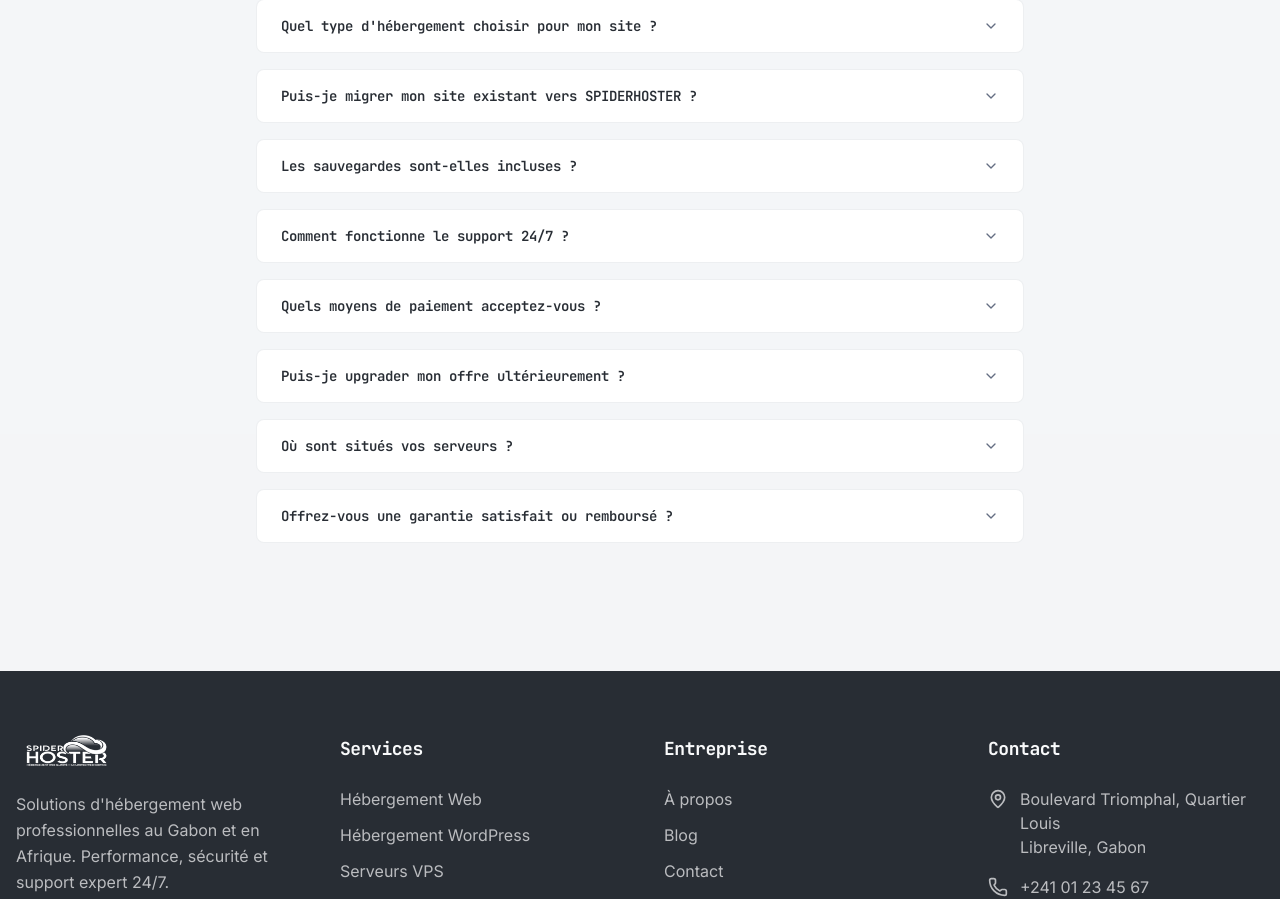
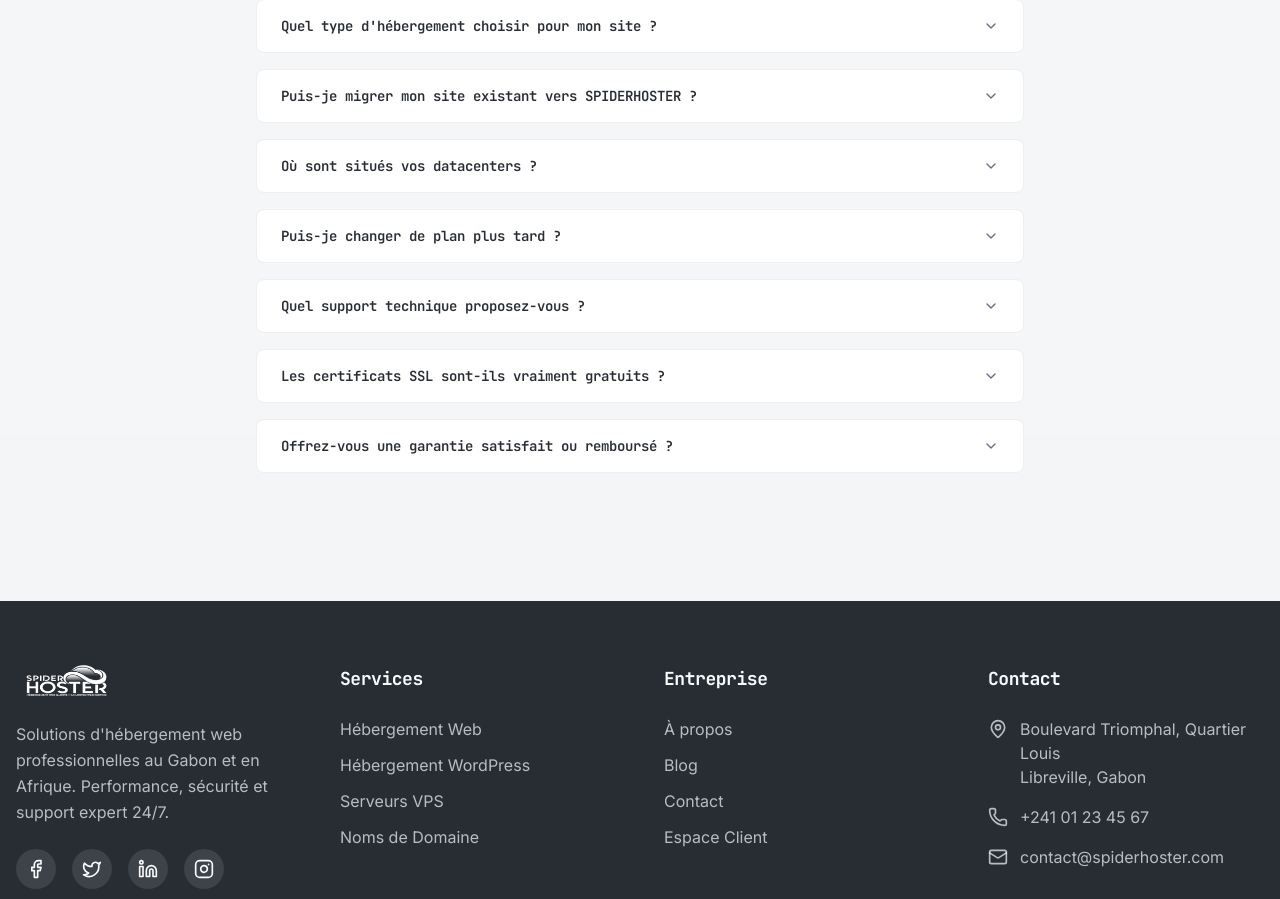
Before and after one commit to brice214/sg-6b163f7e-d25b-45da-95b7-a0681ea5011c-1791216779, a Next.js app: page / in a window 1280 px wide. Shown: the part 5917-6816 px from the top of the page. Built offline with nearby package versions, Linux system fonts and the light colour scheme.

Commit message:
docs(faq): update datacenter location and remove entries

```diff
--- a/src/components/homepage/FAQ.tsx
+++ b/src/components/homepage/FAQ.tsx
@@ -16,24 +16,20 @@ export function FAQ() {
       answer: "Oui, absolument ! Notre équipe technique vous assiste gratuitement dans la migration de votre site. Contactez notre support avec les détails de votre hébergement actuel et nous nous occupons du transfert sans interruption de service.",
     },
     {
-      question: "Les sauvegardes sont-elles incluses ?",
-      answer: "Oui, toutes nos offres Business et Premium incluent des sauvegardes automatiques quotidiennes. Vos données sont sauvegardées sur des serveurs distincts et vous pouvez restaurer votre site à tout moment depuis cPanel.",
+      question: "Où sont situés vos datacenters ?",
+      answer: "Nos datacenters sont situés au Royaume-Uni, garantissant une infrastructure de pointe avec une connectivité optimale pour l'Afrique et le monde entier."
     },
     {
-      question: "Comment fonctionne le support 24/7 ?",
-      answer: "Notre équipe technique est disponible 24h/24 et 7j/7 par téléphone, email et chat en direct. Les clients Business et Premium bénéficient d'un support prioritaire avec temps de réponse garanti sous 30 minutes.",
+      question: "Puis-je changer de plan plus tard ?",
+      answer: "Oui, vous pouvez upgrader ou downgrader votre plan à tout moment depuis votre espace client. Les changements sont appliqués immédiatement."
     },
     {
-      question: "Quels moyens de paiement acceptez-vous ?",
-      answer: "Nous acceptons Airtel Money, Moov Money, cartes bancaires (Visa, Mastercard), virements bancaires, chèques et paiement en espèces à nos bureaux de Libreville. Le renouvellement peut être automatisé via carte bancaire ou mobile money.",
+      question: "Quel support technique proposez-vous ?",
+      answer: "Notre équipe d'experts est disponible 24/7 par email, chat en direct et téléphone pour vous accompagner à tout moment."
     },
     {
-      question: "Puis-je upgrader mon offre ultérieurement ?",
-      answer: "Oui, vous pouvez upgrader vers une offre supérieure à tout moment. Le changement est instantané et vous ne payez que la différence au prorata pour la période restante. Aucune interruption de service pendant la migration.",
-    },
-    {
-      question: "Où sont situés vos serveurs ?",
-      answer: "Nos serveurs sont situés dans un datacenter Tier III certifié à Libreville, Gabon. Cette localisation garantit latence minimale pour vos visiteurs africains, conformité avec les réglementations locales, et souveraineté de vos données.",
+      question: "Les certificats SSL sont-ils vraiment gratuits ?",
+      answer: "Oui, tous nos plans incluent des certificats SSL Let's Encrypt gratuits, automatiquement installés et renouvelés."
     },
     {
       question: "Offrez-vous une garantie satisfait ou remboursé ?",
```
